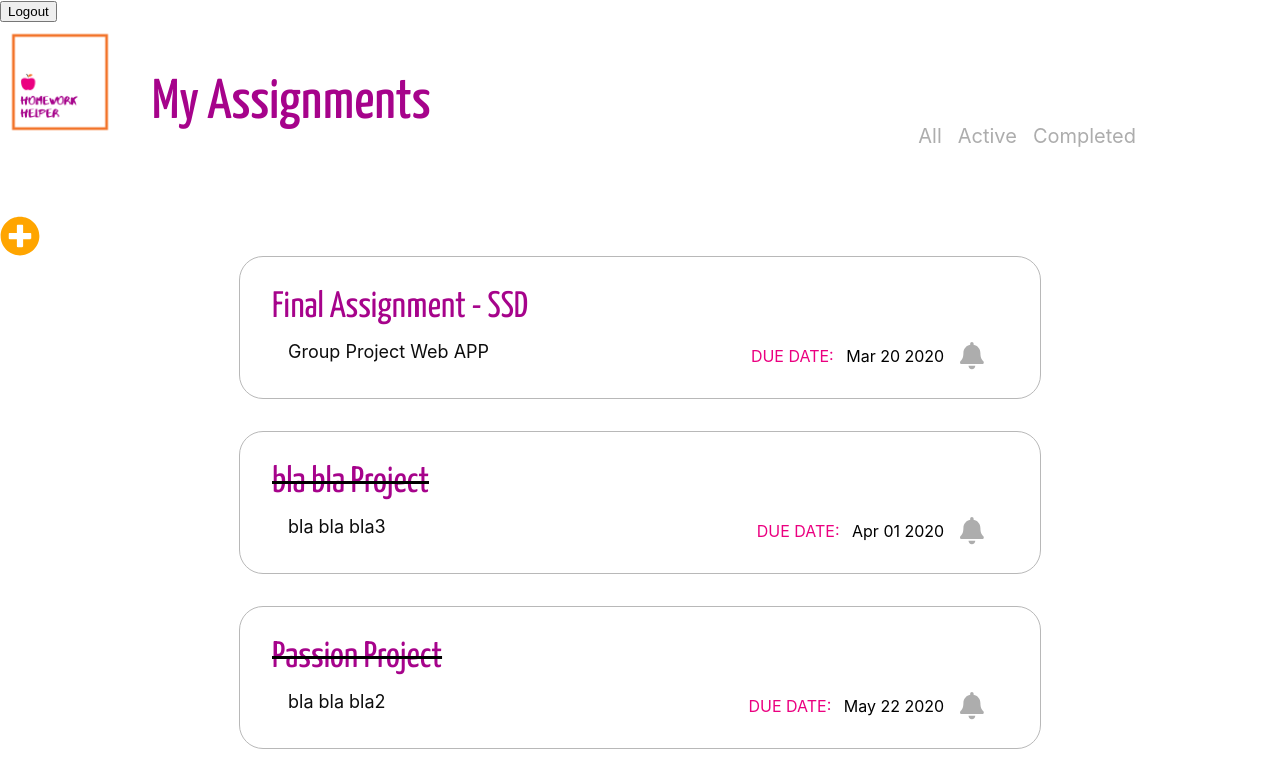
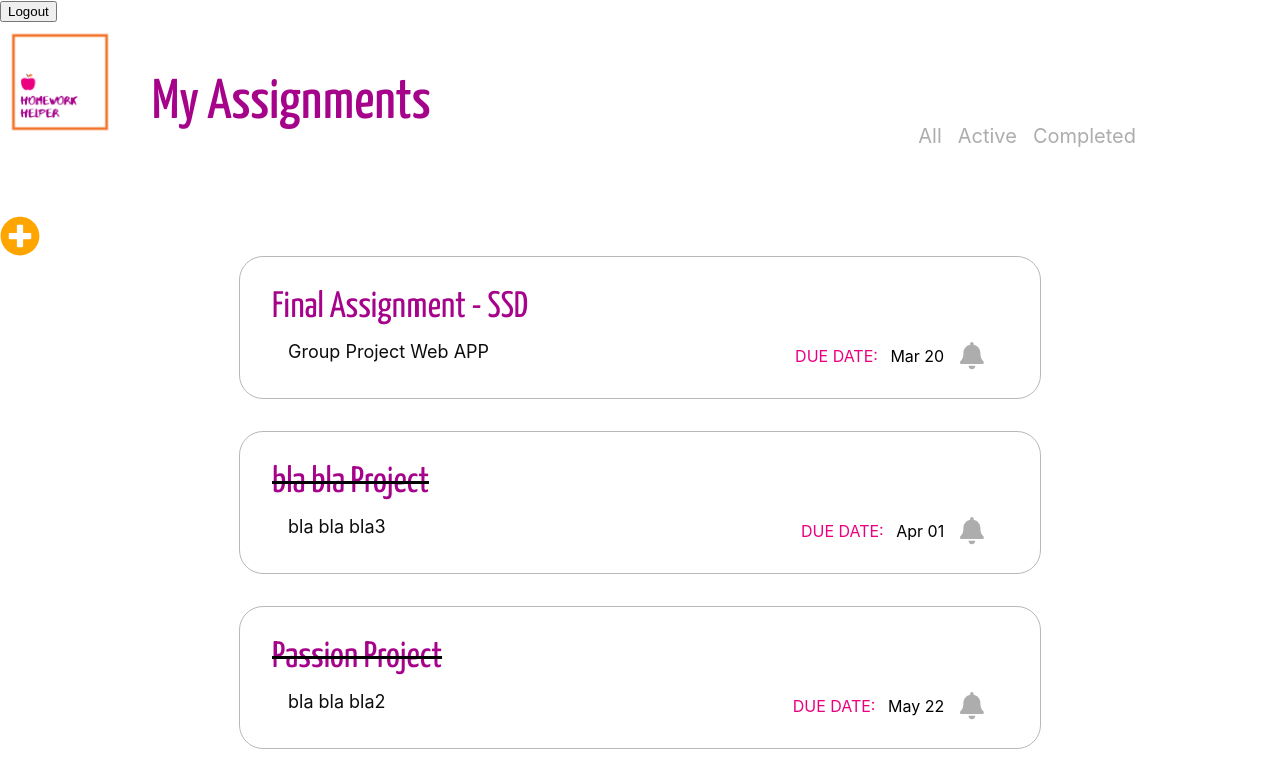
Before and after one commit to denismaltev/AssignmentTracker_Client, a React (Create React App) app in the folder homework-tracker/: page / in a window 1280 px wide. Shown: the top 779 px of the page. Built offline with nearby package versions, Linux system fonts and the light colour scheme; no server answers; sample sign-in values are in the browser's storage.

Commit message:
Bug fix
1. Date according to mockup
2. Edit Assignment. "cancel" - button. Date disappear if click the button. Fixed

```diff
--- a/homework-tracker/src/components/Assignment.js
+++ b/homework-tracker/src/components/Assignment.js
@@ -76,7 +76,7 @@ export default function Assignment(props) {
       <div className="DueDate">
         <p className="CardDate">
           <span className="DueDateTitle">Due Date: </span>
-          {props.assignment.date.toDateString().slice(4)}
+          {props.assignment.date.toDateString().slice(4, 10)}
         </p>
         {notify ? (
           <FontAwesomeIcon
--- a/homework-tracker/src/components/EditAssignment.js
+++ b/homework-tracker/src/components/EditAssignment.js
@@ -33,7 +33,7 @@ export default function EditAssignment(props) {
     event.preventDefault();
     setTitle(assignment.title);
     setDescription(assignment.description);
-    setDate(assignment.date);
+    setDate(assignment.date.toISOString().slice(0, 10));
   };
   useEffect(() => {}, [errorMessage]);
 
```
